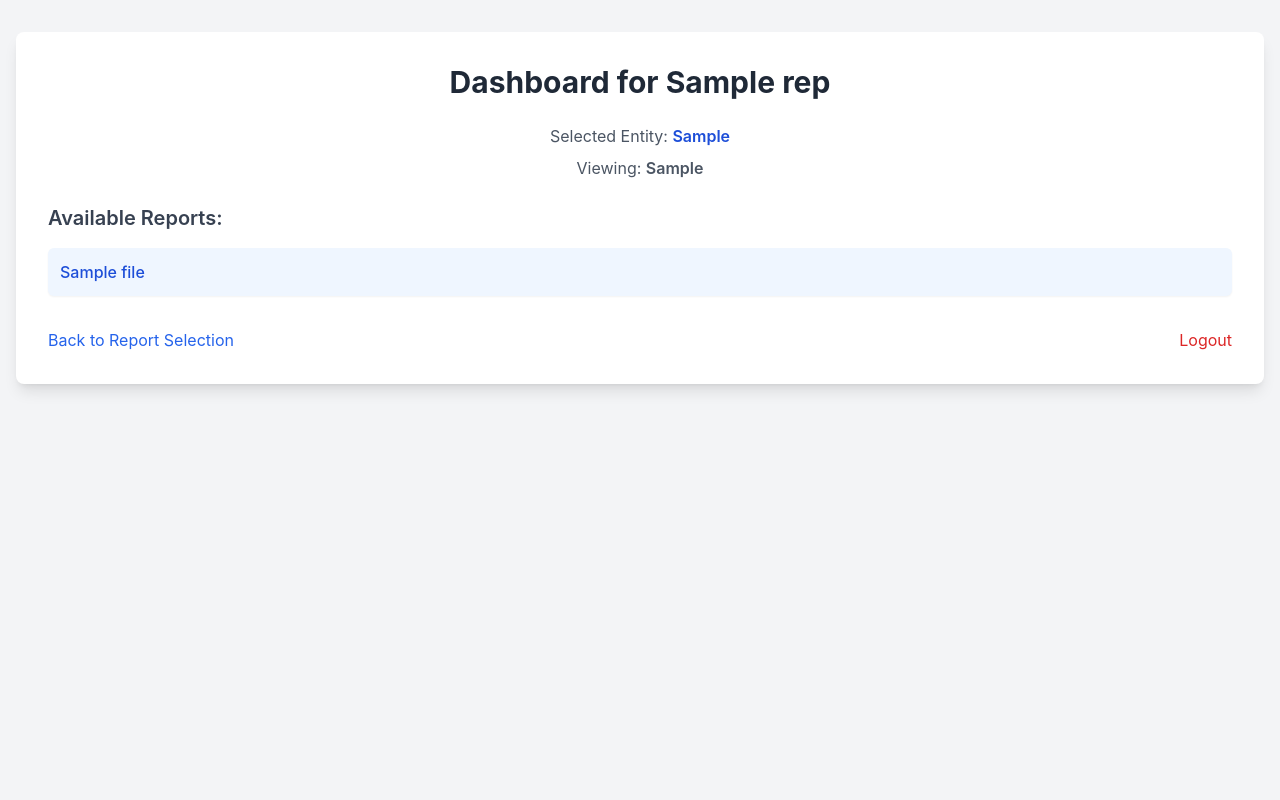
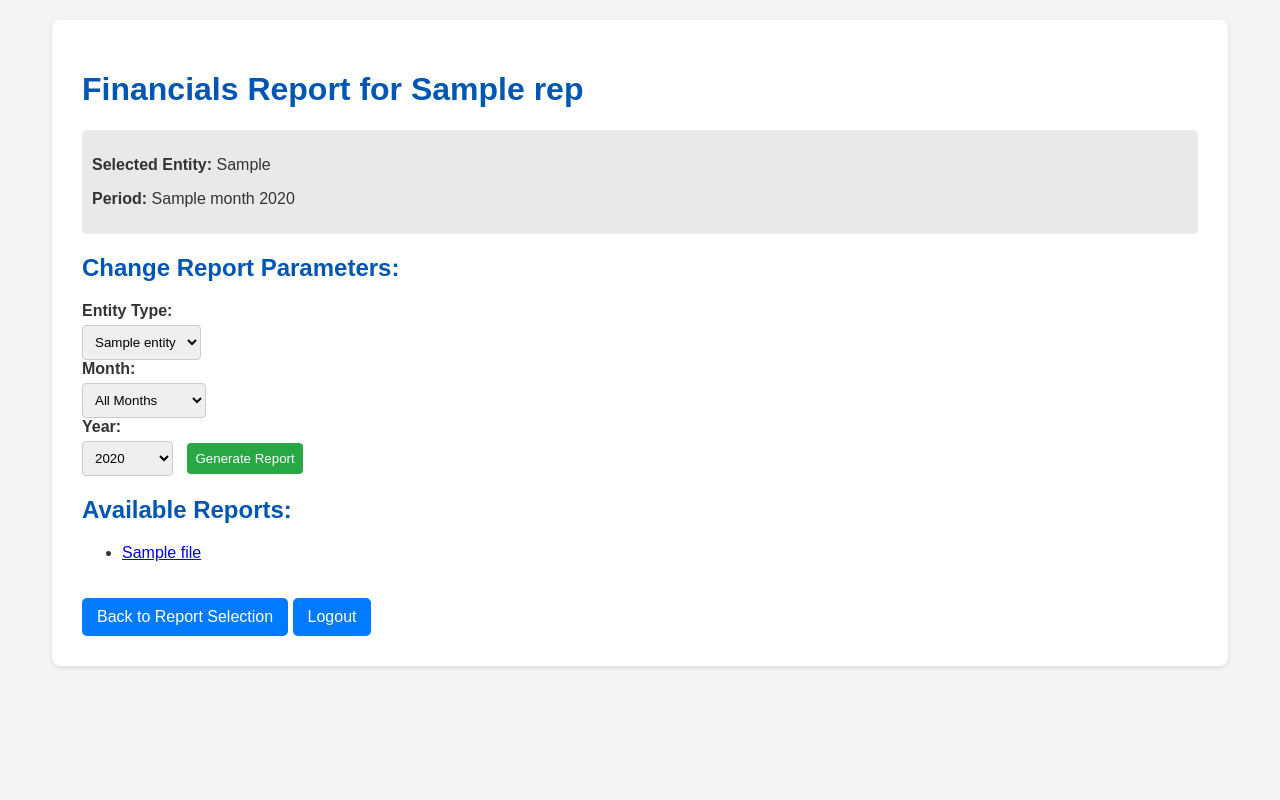
Before and after one commit to drsdass/Members_portal, a Flask app: template templates/dashboard.html in a window 1280 px wide. Run offline with Flask 3, Linux system fonts and the light colour scheme; the template is opened without the code that fills it: most values are stand-ins (such as "Sample title", 1, 10 or a date in 2020); some libraries are stand-ins or nearby versions.

Commit message:
Update dashboard.html

```diff
--- a/templates/dashboard.html
+++ b/templates/dashboard.html
@@ -4,40 +4,147 @@
     <meta charset="UTF-8">
     <meta name="viewport" content="width=device-width, initial-scale=1.0">
     <title>Dashboard - Financials</title>
-    <script src="https://cdn.tailwindcss.com"></script>
     <style>
-        body { font-family: 'Inter', sans-serif; }
+        body {
+            font-family: Arial, sans-serif;
+            margin: 20px;
+            background-color: #f4f4f4;
+            color: #333;
+        }
+        .container {
+            background-color: #fff;
+            padding: 30px;
+            border-radius: 8px;
+            box-shadow: 0 2px 4px rgba(0, 0, 0, 0.1);
+            max-width: 90%;
+            margin: 20px auto;
+        }
+        h1, h2 {
+            color: #0056b3;
+        }
+        .report-info {
+            margin-bottom: 20px;
+            padding: 10px;
+            background-color: #e9e9e9;
+            border-radius: 5px;
+        }
+        table {
+            width: 100%;
+            border-collapse: collapse;
+            margin-top: 20px;
+        }
+        th, td {
+            border: 1px solid #ddd;
+            padding: 8px;
+            text-align: left;
+        }
+        th {
+            background-color: #0056b3;
+            color: white;
+            font-size: 0.9em;
+        }
+        tr:nth-child(even) {
+            background-color: #f2f2f2;
+        }
+        .no-data {
+            text-align: center;
+            padding: 20px;
+            color: #888;
+        }
+        .back-link, .logout-link {
+            display: inline-block;
+            margin-top: 20px;
+            padding: 10px 15px;
+            background-color: #007bff;
+            color: white;
+            text-decoration: none;
+            border-radius: 5px;
+            transition: background-color 0.3s ease;
+        }
+        .back-link:hover, .logout-link:hover {
+            background-color: #0056b3;
+        }
+        .form-group {
+            margin-bottom: 15px;
+        }
+        .form-group label {
+            display: block;
+            margin-bottom: 5px;
+            font-weight: bold;
+        }
+        .form-group select, .form-group input[type="submit"] {
+            width: auto; /* Adjust width for dropdowns */
+            padding: 8px;
+            border: 1px solid #ccc;
+            border-radius: 4px;
+            box-sizing: border-box;
+            margin-right: 10px; /* Space between controls */
+        }
+        .form-group input[type="submit"] {
+            background-color: #28a745;
+            color: white;
+            border: none;
+            cursor: pointer;
+            transition: background-color 0.3s ease;
+        }
+        .form-group input[type="submit"]:hover {
+            background-color: #218838;
+        }
     </style>
 </head>
-<body class="bg-gray-100 min-h-screen py-8">
-    <div class="container mx-auto px-4">
-        <div class="bg-white p-8 rounded-lg shadow-lg">
-            <h2 class="text-3xl font-bold text-center text-gray-800 mb-6">Dashboard for {{ rep }}</h2>
-            <p class="text-center text-gray-600 mb-2">Selected Entity: <span class="font-semibold text-blue-700">{{ selected_entity }}</span></p>
-            <p class="text-center text-gray-600 mb-6">Viewing: <span class="font-semibold">{{ report_type | capitalize }}</span></p>
+<body>
+    <div class="container">
+        <h1>Financials Report for {{ rep }}</h1>
 
-            <h3 class="text-xl font-semibold text-gray-700 mb-4">Available Reports:</h3>
-            {% if files %}
-                <ul class="space-y-2 mb-8">
-                    {% for file in files %}
-                        <li class="flex items-center bg-blue-50 p-3 rounded-md shadow-sm">
-                            <a href="{{ file.webViewLink }}" target="_blank" class="text-blue-700 hover:underline font-medium">
-                                {{ file.name }}
-                            </a>
-                        </li>
+        <div class="report-info">
+            <p><strong>Selected Entity:</strong> {{ selected_entity }}</p>
+            <p><strong>Period:</strong> {% if selected_month and selected_year %}{{ months[selected_month - 1].name }} {{ selected_year }}{% else %}All Available Data{% endif %}</p>
+        </div>
+
+        <h2>Change Report Parameters:</h2>
+        <form action="{{ url_for('dashboard') }}" method="POST">
+            <input type="hidden" name="report_type" value="financials">
+            <div class="form-group">
+                <label for="entity_name">Entity Type:</label>
+                <select id="entity_name" name="entity_name" required>
+                    {% for entity in master_entities %}
+                        <option value="{{ entity }}" {% if entity == selected_entity %}selected{% endif %}>{{ entity }}</option>
                     {% endfor %}
-                </ul>
-            {% else %}
-                <p class="text-gray-600 text-center">No financial report files are currently available.</p>
-            {% endif %}
+                </select>
 
-            <div class="mt-8 flex justify-between items-center">
-                <a href="/select_report" class="text-blue-600 hover:underline flex items-center">
-                    Back to Report Selection
-                </a>
-                <a href="/logout" class="text-red-600 hover:underline">Logout</a>
+                <label for="month">Month:</label>
+                <select id="month" name="month">
+                    <option value="">All Months</option> {# Option to view all months if desired #}
+                    {% for m in months %}
+                        <option value="{{ m.value }}" {% if m.value == selected_month %}selected{% endif %}>{{ m.name }}</option>
+                    {% endfor %}
+                </select>
+
+                <label for="year">Year:</label>
+                <select id="year" name="year">
+                    <option value="">All Years</option> {# Option to view all years if desired #}
+                    {% for y in years %}
+                        <option value="{{ y }}" {% if y == selected_year %}selected{% endif %}>{{ y }}</option>
+                    {% endfor %}
+                </select>
+
+                <input type="submit" value="Generate Report">
             </div>
-        </div>
+        </form>
+
+        <h2>Available Reports:</h2>
+        {% if files %}
+            <ul>
+                {% for file in files %}
+                    <li><a href="{{ file.webViewLink }}" target="_blank">{{ file.name }}</a></li>
+                {% endfor %}
+            </ul>
+        {% else %}
+            <p class="no-data">No financial report files are currently available.</p>
+        {% endif %}
+
+        <a href="{{ url_for('select_report') }}" class="back-link">Back to Report Selection</a>
+        <a href="{{ url_for('logout') }}" class="logout-link">Logout</a>
     </div>
 </body>
 </html>
```
